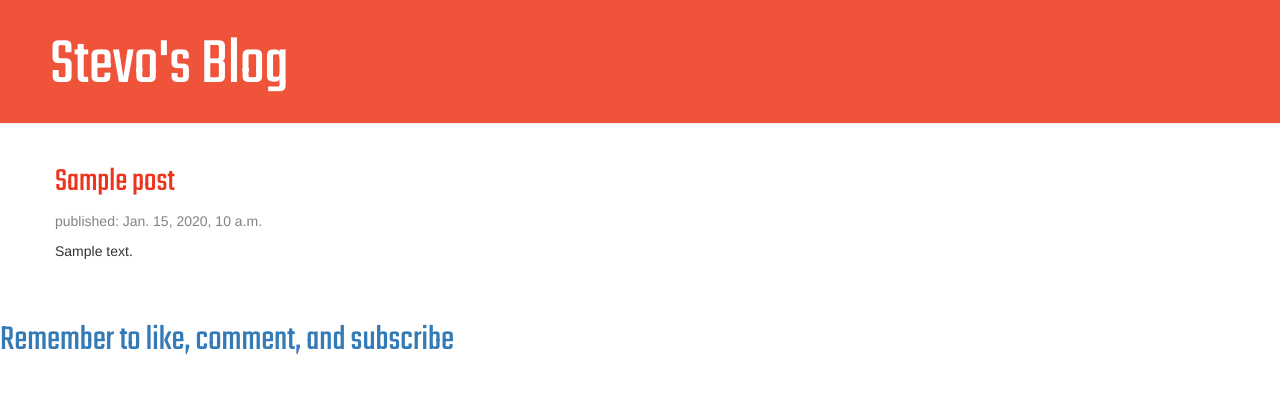
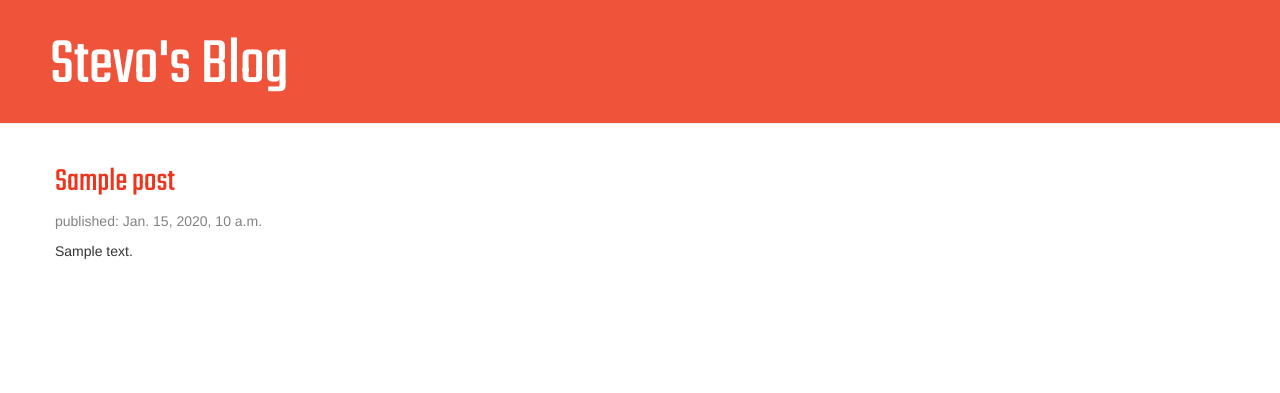
Before and after one commit to stephenholmes74/my-first-blog, a Django app: page / in a window 1280 px wide. Shown: the top 393 px of the page. Run offline with Django 3.2, Linux system fonts and the light colour scheme; tables that the repository leaves empty hold one stand-in row (values such as "Sample post"); some libraries are stand-ins or nearby versions.

Commit message:
Fixing CSS 2

```diff
--- a/blog/templates/blog/post_list.html
+++ b/blog/templates/blog/post_list.html
@@ -27,8 +27,5 @@
                 </div>
             </div>
         </div>
-        <div class = "page-footer">
-            <h1><a href="/">Remember to like, comment, and subscribe</a></h1>
-        </div>
     </body>
 </html>
```
